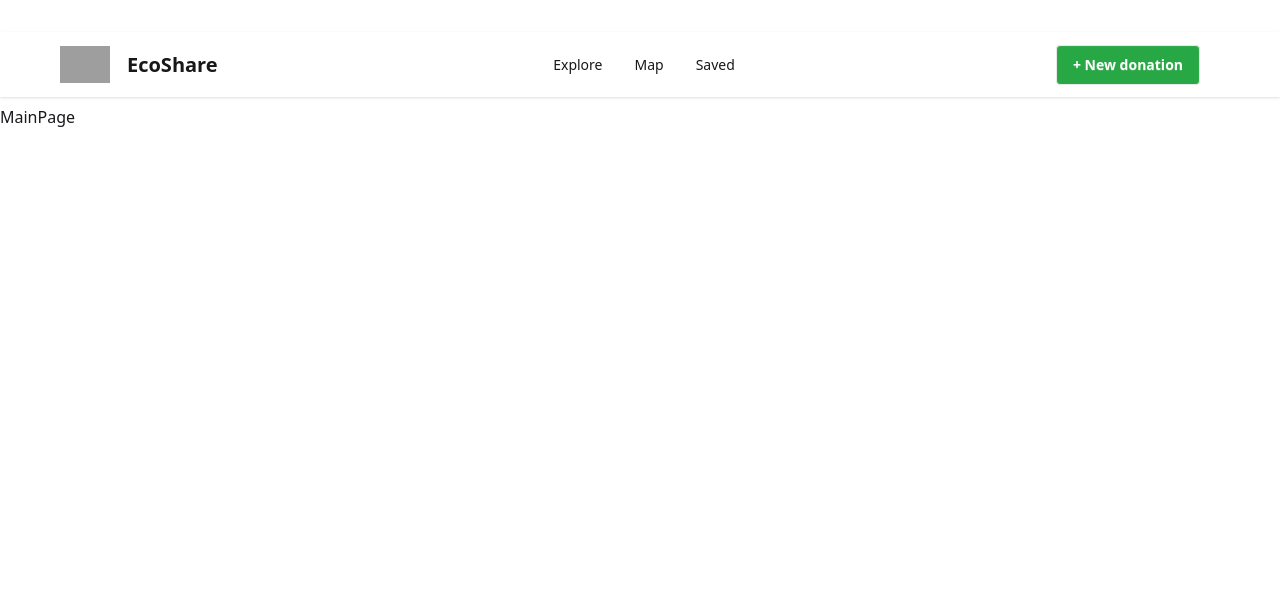
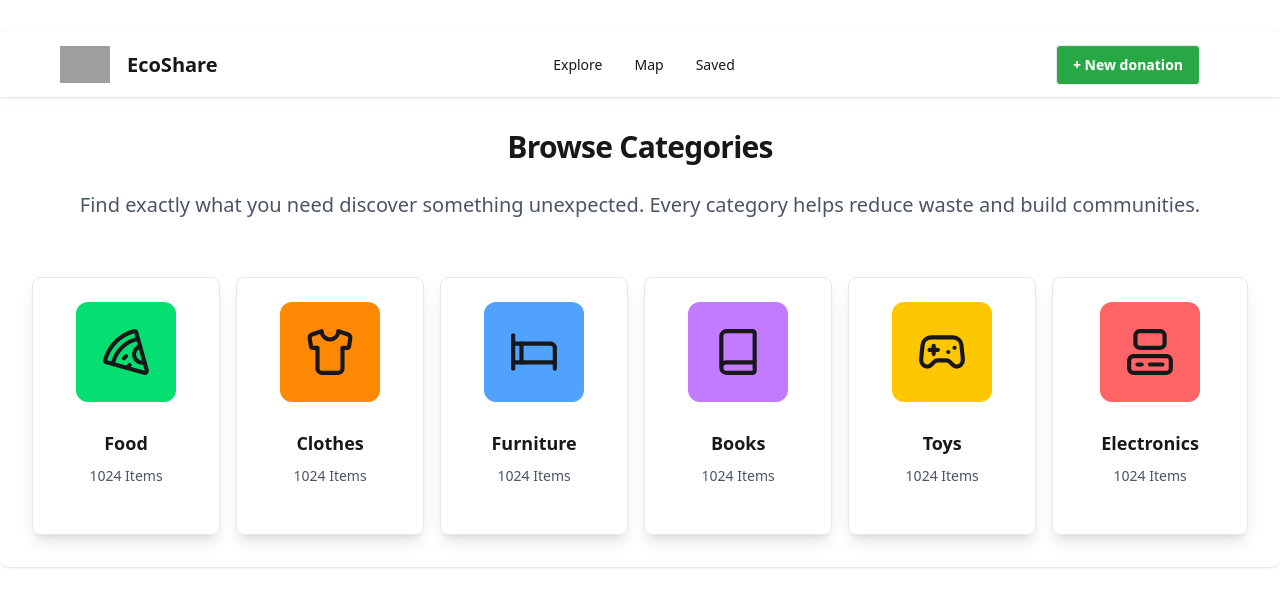
Before and after one commit to rfiguerac/ecoshare, a React (Vite) app: page / in a window 1280 px wide. Shown: the top 606 px of the page. Built offline with nearby package versions, Linux system fonts and the light colour scheme; grey boxes are pictures that could not be loaded.

Commit message:
Created the Browse Category Section on the main page with icons from lucide

```diff
--- /dev/null
+++ b/src/components/DynamicIcon.tsx
@@ -0,0 +1,20 @@
+import * as Icons from "lucide-react";
+import type { LucideProps } from "lucide-react";
+import type { ComponentType } from "react";
+
+// Filtramos el tipo: solo componentes de iconos
+type IconComponent = ComponentType<LucideProps>;
+type IconName = keyof typeof Icons;
+
+// Componente para renderizar iconos dinámicos
+interface DynamicIconProps {
+  name: IconName;
+  size?: number;
+  color?: string;
+}
+
+export const DynamicIcon = ({ name, size = 24, color = "currentColor" }: DynamicIconProps) => {
+  const Icon = Icons[name] as IconComponent;
+  if (!Icon) return null;
+  return <Icon size={size} color={color} />;
+};
--- /dev/null
+++ b/src/components/Main/BrowseCategory.tsx
@@ -0,0 +1,35 @@
+import type { Category } from "../../interfaces/Category";
+import { CardCategory } from "./CardCategory";
+import { MainCard } from "./MainCard";
+
+
+const BrowseCategory = () => {
+
+    const categories: Category[] = [
+        {id: 1, title: "Food", icon: "Pizza" },
+        {id: 2, title: "Clothes", icon: "Shirt" },
+        {id: 3, title: "Furniture", icon: "Bed"},
+        {id: 4, title: "Books", icon: "Book"},
+        {id: 5, title: "Toys", icon: "Gamepad2"},
+        {id: 6, title: "Electronics", icon: "Computer"},
+    ]
+
+    const colors = ["bg-green-400", "bg-orange-400", "bg-blue-400", "bg-purple-400", "bg-yellow-400", "bg-red-400"]
+    const category = categories.map((category, index) => {
+        const color = colors[index % colors.length];
+        return (
+            <CardCategory category={category} quantity={1024} bgColor={color} key={category.id} />
+        )
+    });
+
+
+    return (
+
+        <MainCard title="Browse Categories"  description="Find exactly what you need discover something unexpected. Every category helps reduce waste and build communities." >
+            {category}
+        </MainCard>
+
+    )
+}
+
+export default BrowseCategory;
--- /dev/null
+++ b/src/components/Main/CardCategory.tsx
@@ -0,0 +1,25 @@
+import type { Category } from "../../interfaces/Category"
+import { DynamicIcon } from "../DynamicIcon";
+
+
+
+interface CardCategoryProps {
+  category: Category
+  quantity?: number
+  bgColor?: string
+}
+
+export const CardCategory = (props: CardCategoryProps) => {
+  const { title, icon, } = props.category
+  return (
+    <div className="card border border-gray-200 rounded-lg flex flex-col w-96 p-6 shadow-lg transition-all duration-300 ease-in-out hover:scale-105 hover:shadow-2xl hover:cursor-pointer">
+      <div className={`w-25 h-25 mx-auto rounded-xl flex items-center justify-center mb-1 p-1 ${props.bgColor}`}>
+        <DynamicIcon name={icon} size={50} />
+      </div>
+      <div className="card-body items-center text-center">
+        <h2 className="card-title">{title}</h2>
+        <p className="text-gray-600">{props.quantity} Items</p>
+      </div>
+    </div>
+  )
+}
--- /dev/null
+++ b/src/components/Main/MainCard.tsx
@@ -0,0 +1,22 @@
+
+
+interface MainCardProps {
+    title: string;
+    description?: string;
+    bgColor?: string
+    children?: React.ReactNode
+}
+
+export const MainCard = (props: MainCardProps) => {
+    return (
+        <div className="card w-full shadow-sm">
+            <div className="card-body text-center">
+                <h2 className="font-bold tracking-tight text-xl sm:text-2xl md:text-3xl ">{props.title}</h2>
+                <p className="mt-2 leading-8 text-gray-600 md:mt-4  text-sm md:text-lg lg:text-xl">{props.description}</p>
+            </div>
+            <div className="flex space-x-4 overflow-x-auto p-6 md:p-8 scrollbar-hide">
+                {props.children}
+            </div>
+        </div>
+    )
+}
--- a/src/interfaces/Category.ts
+++ b/src/interfaces/Category.ts
@@ -1,5 +1,9 @@
+import * as Icons from "lucide-react";
+
+type IconName = keyof typeof Icons;
 
 export interface Category {
     id?: number;
-    name: string;
+    title: string;
+    icon: IconName;
 }
--- a/src/pages/MainPage.tsx
+++ b/src/pages/MainPage.tsx
@@ -1,3 +1,7 @@
+import BrowseCategory from "../components/Main/BrowseCategory";
+
 export const MainPage = () => {
-  return <div>MainPage</div>;
+  return <div>
+    <BrowseCategory />
+  </div>;
 };
```
